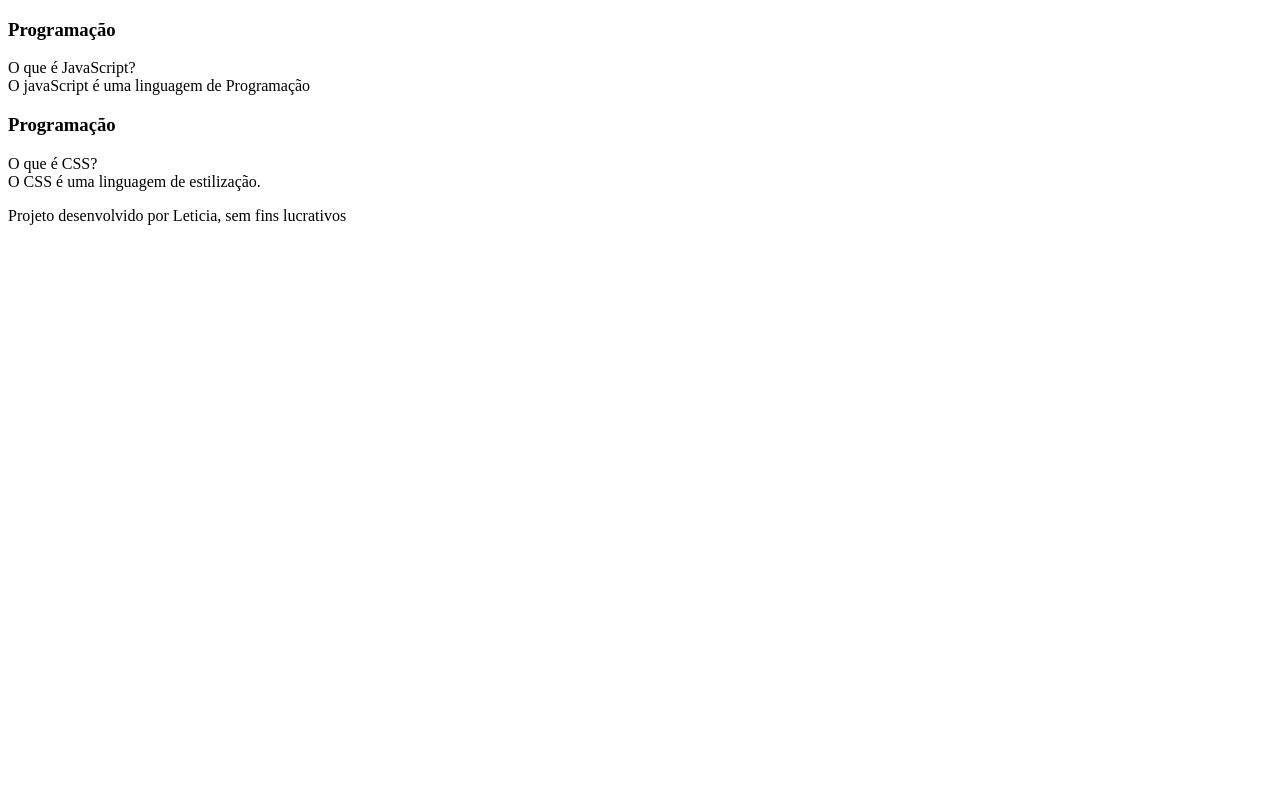
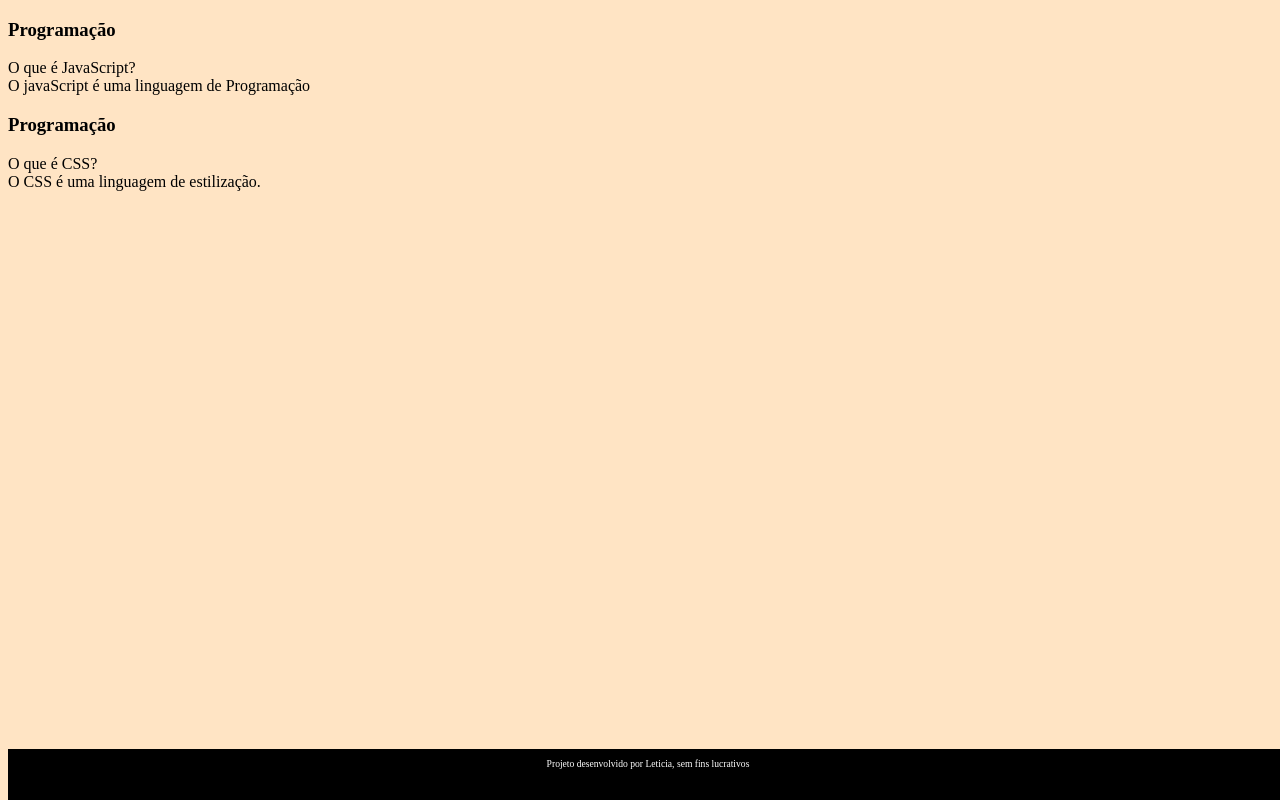
Before and after one commit to leticiarafaela/Pagina-de-flashcard-, a plain HTML site: page Index.html in a window 1280 px wide. Drawn offline with Linux system fonts and the light colour scheme; files that its build step writes are made by us from their sources.

Commit message:
atualiza

```diff
--- a/Index.html
+++ b/Index.html
@@ -4,6 +4,7 @@
     <meta charset="UTF-8">
     <meta http-equiv="X-UA-Compatible" content="IE=edge">
     <meta name="viewport" content="width=device-width, initial-scale=1.0">
+    <link rel="stylesheet" href="assets/style.css">
     <title>flashcard</title>
 </head>
 <body>
--- /dev/null
+++ b/style.css
@@ -0,0 +1,17 @@
+body {
+    background-color: bisque;
+     font-family: Bai Jamjuree;
+}
+footer {
+    background-color: black;
+    color: white;
+     bottom:0;
+    position:fixed;
+    width:100%;
+}
+footer p{
+    text-align: center;
+    font-size: 0.6rem;
+        height:2rem;
+            margin-top: 0,5rem;
+}
```
